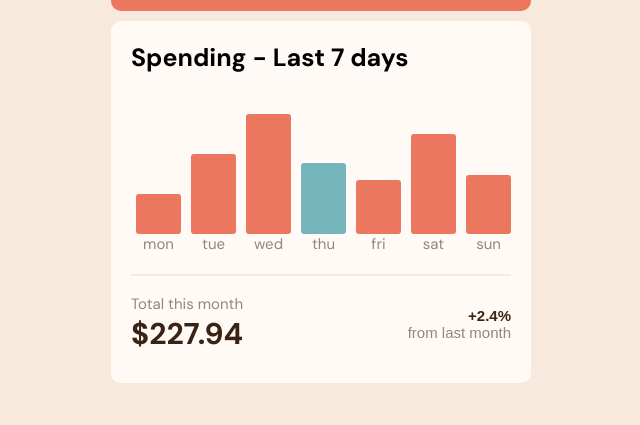
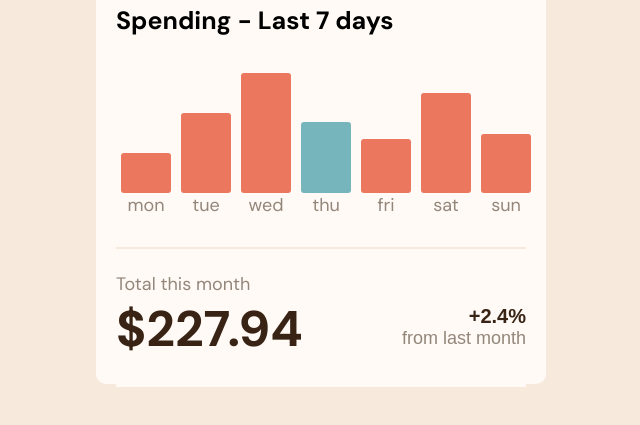
Before and after one commit to AlexandruStefanGherhes/Expenses-chart-component, a plain HTML site: page index.html in a window 1280 px wide. Shown: the part 255-680 px from the top of the page, without its empty margins (319-959 px from the left). Drawn offline with Linux system fonts and the light colour scheme.

Commit message:
adjusted size

```diff
--- a/scss/styles.scss
+++ b/scss/styles.scss
@@ -152,18 +152,21 @@ body {
 @media screen and (min-width: 1200px) {
   .main {
     .container {
-      width: 420px;
+      width: 450px;
+      height: 550px;
 
       .balance {
         &__logo {
           width: 15%;
         }
       }
-
+      .overview {
+        height: 400px;
         .overview__days {
           .blocks {
+            p{font-size: 18px;}
             .size {
-            width: 45px;
+              width: 50px;
             }
             .hover {
               width: 55px;
@@ -172,5 +175,34 @@ body {
           }
         }
       }
+      .total {
+        padding-top: 35px;
+        padding-bottom: 25px;
+
+        &:before{
+          margin-top:10px;
+        }
+
+        .total__month {
+          p {
+            font-size: 18px;
+          }
+
+          h1 {
+            font-size: 50px;
           }
         }
+        .total__increase {
+          padding-top:20px;
+          p:first-child {
+            font-size: 20px;
+          }
+
+          p:last-child {
+            font-size: 18px;
+          }
+        }
+      }
+    }
+  }
+}
```
Also changed, not shown: css/styles.css, 1 other file. Lines whose indentation alone changed are shown as unchanged.
